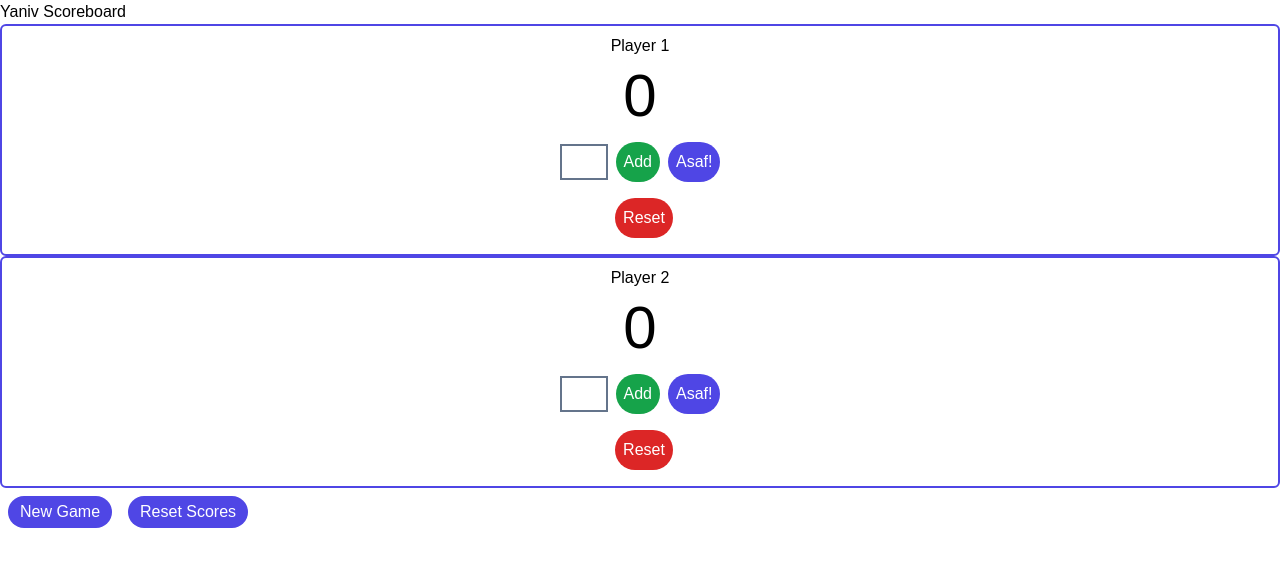
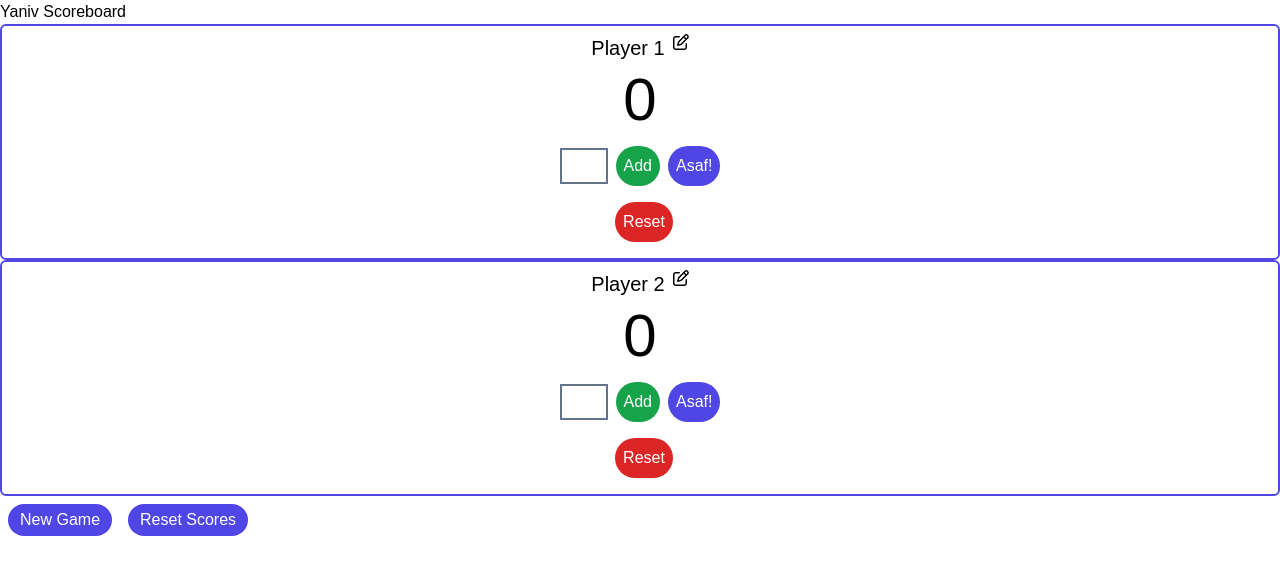
Before and after one commit to EllieD33/yaniv-app, a React (Vite) app: page /pages/ScoreBoard in a window 1280 px wide. Both pictures are taken after a click on the button "Create scoreboard". Shown: the top 574 px of the page. Built offline with nearby package versions, Linux system fonts and the light colour scheme; a web font is replaced by a local one.

Commit message:
adds ability to edit player names

```diff
--- a/package.json
+++ b/package.json
@@ -10,6 +10,8 @@
     "preview": "vite preview"
   },
   "dependencies": {
+    "@fortawesome/free-regular-svg-icons": "^6.6.0",
+    "@fortawesome/react-fontawesome": "^0.2.2",
     "react": "^18.3.1",
     "react-dom": "^18.3.1",
     "react-router-dom": "^6.26.0",
--- a/src/components/PlayerScoreCard.jsx
+++ b/src/components/PlayerScoreCard.jsx
@@ -1,8 +1,26 @@
 import { useState } from "react";
+import { FontAwesomeIcon } from '@fortawesome/react-fontawesome';
+import { faEdit } from '@fortawesome/free-regular-svg-icons';
 
 function PlayerScoreCard({ player, updatePlayer }) {
+    const [playerName, setPlayerName] = useState(player.name);
+    const [editing, setEditing] = useState(false);
     const [scoreInputValue, setScoreInputValue] = useState("");
     const [isProcessing, setIsProcessing] = useState(false);
+
+    const handleNameChange = (event) => {
+        const newName = event.target.value;
+        setPlayerName(newName)
+        updatePlayer({ ...player, name: newName });
+    };
+
+    const handleDoubleClick = () => {
+        setEditing(true);
+    };
+
+    const handleBlur = () => {
+        setEditing(false);
+    };
 
     const handleInputChange = (event) => {
         setScoreInputValue(event.target.value);
@@ -50,7 +68,14 @@ function PlayerScoreCard({ player, updatePlayer }) {
 
     return (
         <section className="py-2 flex justify-center flex-col border-2 border-indigo-600 rounded-md text-center" >
-            <h2>{player.name}</h2>
+            <div className="flex justify-center" onDoubleClick={handleDoubleClick}>
+                {editing ? (
+                    <input type="text" value={playerName} onChange={handleNameChange} onBlur={handleBlur} autoFocus />
+                ) : (
+                    <h2 className="text-xl mr-2">{playerName}</h2>
+                )}
+                <FontAwesomeIcon icon={faEdit} />
+            </div>
             <div className="py-2">
                 <p className="text-6xl">{player.score}</p>
             </div>
--- a/src/pages/ScoreBoard.jsx
+++ b/src/pages/ScoreBoard.jsx
@@ -71,7 +71,6 @@ function ScoreBoard() {
                     <div>
                         <p>{winner} wins!</p>
                     </div>
-
                 }
             </main>
         </div>
```
Also changed, not shown: 1 other file (tests, documents, lock files or other folders).
